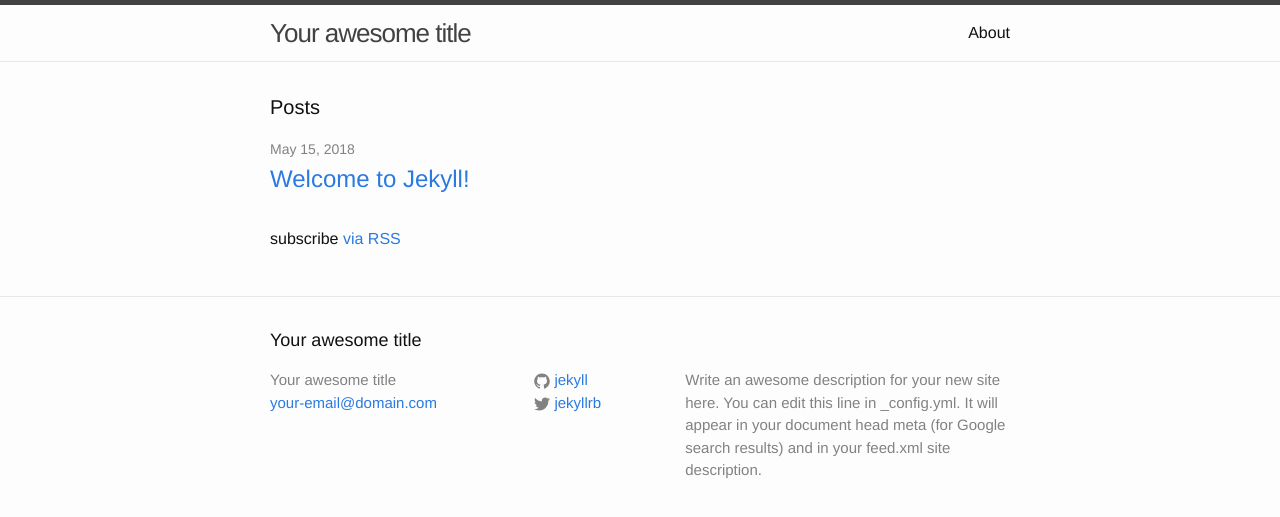
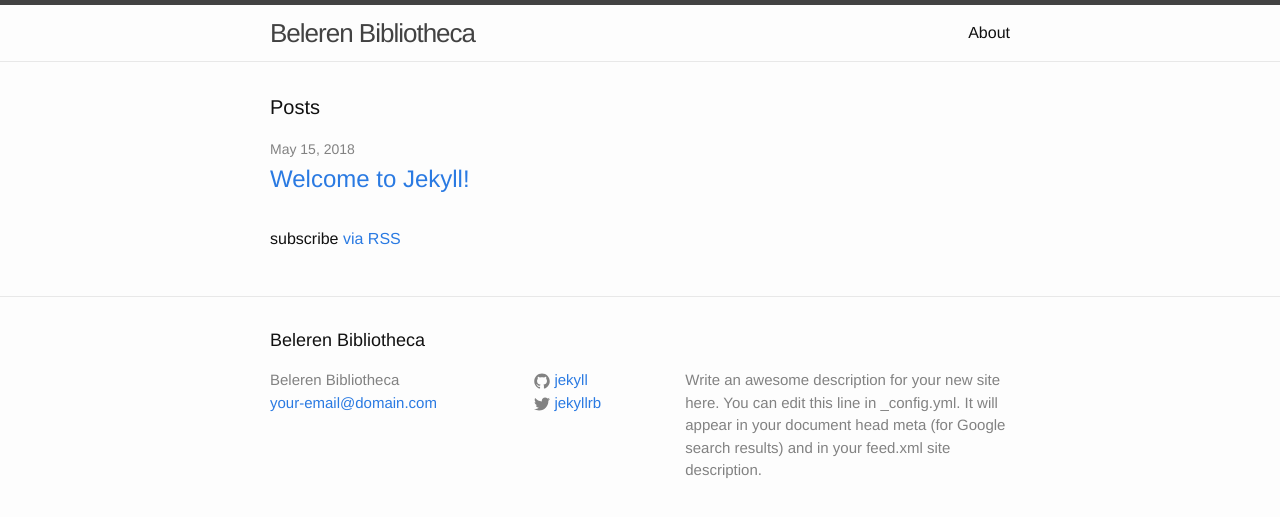
Before and after one commit to AjaniMarkov/ajanimarkov.github.io, a Jekyll site: the page built from index.html, in a window 1280 px wide. Shown: the top 517 px of the page. Built offline with Jekyll 4.4.1, drawn with Linux system fonts in a browser that asks for light colours.

Commit message:
Update _config.yml

```diff
--- a/_config.yml
+++ b/_config.yml
@@ -6,7 +6,7 @@
 # 'jekyll serve'. If you change this file, please restart the server process.
 
 # Site settings
-title: Your awesome title
+title: Beleren Bibliotheca
 email: your-email@domain.com
 description: > # this means to ignore newlines until "baseurl:"
   Write an awesome description for your new site here. You can edit this
```
